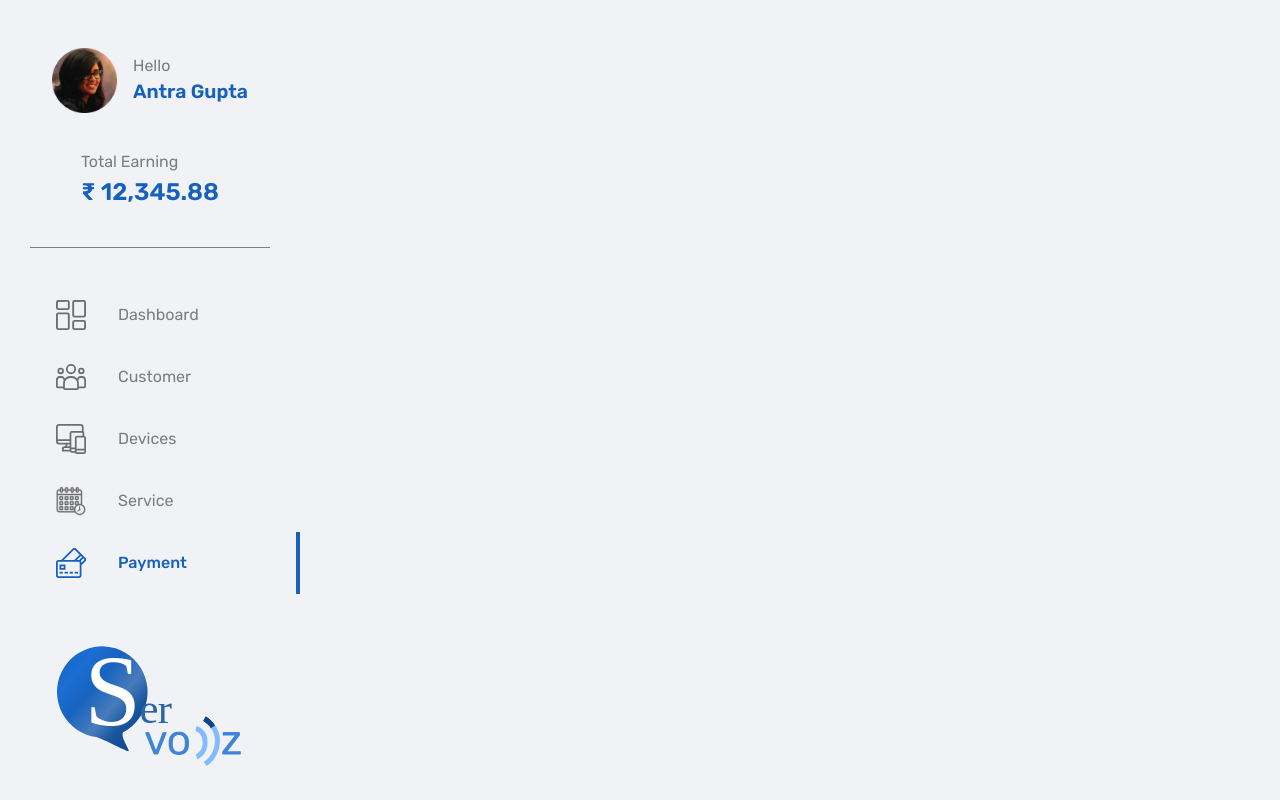
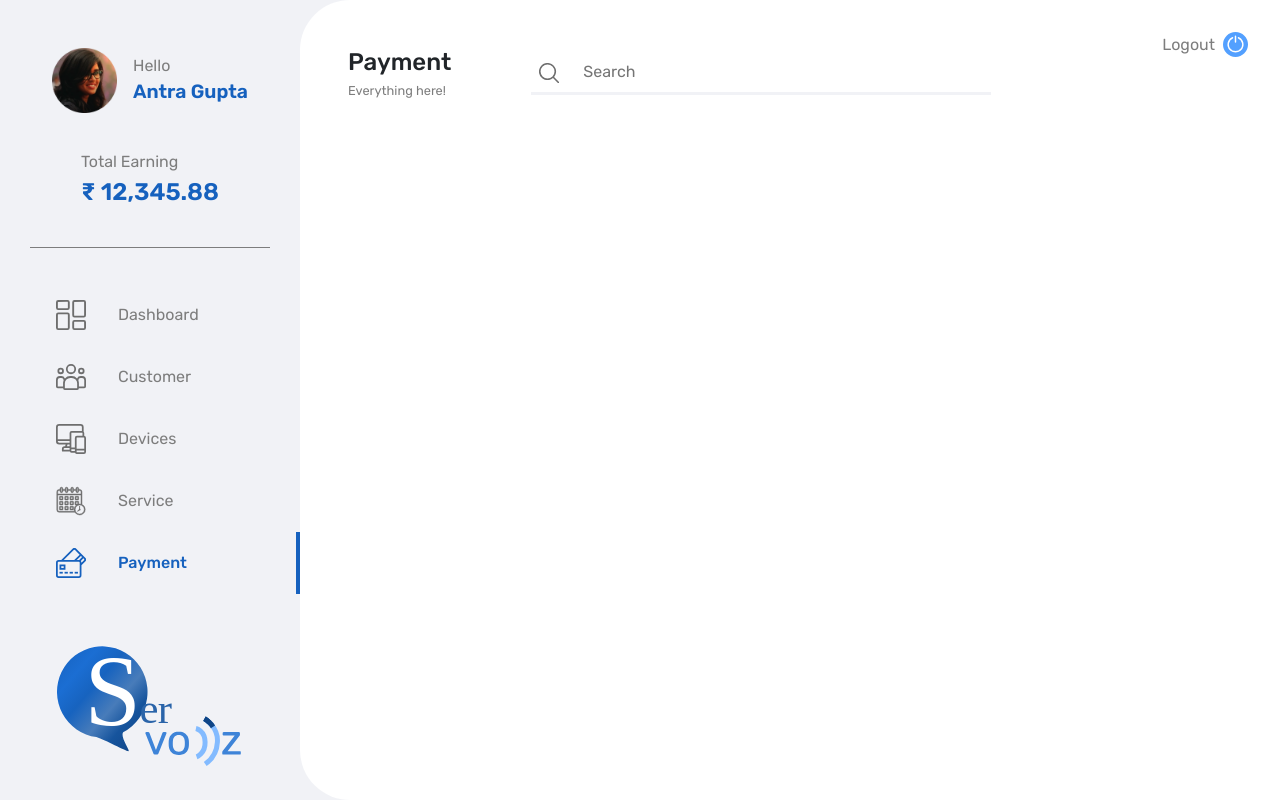
Before and after one commit to panavsethi1/servoizo, a React (Create React App) app: page /payment in a window 1280 px wide. Built offline with nearby package versions, Linux system fonts and the light colour scheme.

Commit message:
build: added common structure to the routes

```diff
--- a/src/App.css
+++ b/src/App.css
@@ -210,7 +210,7 @@ body {
           text-decoration: none;
           background-color: #097ff5; }
 
-.dashboard {
+.common {
   padding: 3rem;
   height: 100vh;
   background-color: #fff;
@@ -219,37 +219,37 @@ body {
   -moz-border-radius: 50px 0 0 50px;
   -ms-border-radius: 50px 0 0 50px;
   -o-border-radius: 50px 0 0 50px; }
-  .dashboard__logout {
+  .common__logout {
     position: absolute;
     top: 2rem;
     right: 2rem;
     display: flex;
     align-items: center;
     cursor: pointer; }
-    .dashboard__logout img {
+    .common__logout img {
       width: 25px;
       margin-left: 0.5rem; }
-    .dashboard__logout p {
+    .common__logout p {
       color: #7d7d7d; }
-  .dashboard__header {
+  .common__header {
     display: flex;
     align-items: center;
     margin-bottom: 3rem; }
-    .dashboard__header__text {
+    .common__header__text {
       margin-right: 5rem; }
-      .dashboard__header__text h2 {
+      .common__header__text h2 {
         font-size: 1.5rem;
         margin-bottom: 0.25rem; }
-      .dashboard__header__text p {
+      .common__header__text p {
         font-size: 0.8rem;
         color: #7d7d7d; }
-    .dashboard__header__search {
+    .common__header__search {
       padding: 0.5rem;
       border-bottom: 3px solid #f1f2f6; }
-      .dashboard__header__search img {
+      .common__header__search img {
         width: 20px;
         margin-right: 1.5rem; }
-      .dashboard__header__search input {
+      .common__header__search input {
         border: none;
         outline: none;
         width: 400px; }
--- a/src/components/Customer.jsx
+++ b/src/components/Customer.jsx
@@ -1,5 +1,7 @@
 import React from 'react';
 import LeftNav from './LeftNav';
+import search from '../assets/img/dashboard/search.svg';
+import logout from '../assets/img/dashboard/logout.svg';
 
 function Customer() {
 	return (
@@ -7,7 +9,26 @@ function Customer() {
 			<div className='wrapper__left'>
 				<LeftNav activeLink='customer' />
 			</div>
-			<div className='wrapper__right'></div>
+			<div className='wrapper__right'>
+				<div className='common'>
+					<div className='common__logout'>
+						<p>Logout</p>
+						<img src={logout} alt='Logout' />
+					</div>
+					<div className='common__header'>
+						<div className='common__header__text'>
+							<h2 className='heading-primary'>Customer</h2>
+							<p className='heading-primary--sub'>
+								Everything here!
+							</p>
+						</div>
+						<div className='common__header__search'>
+							<img src={search} alt='' />
+							<input type='text' placeholder='Search' />
+						</div>
+					</div>
+				</div>
+			</div>
 		</div>
 	);
 }
--- a/src/components/Dashboard.jsx
+++ b/src/components/Dashboard.jsx
@@ -10,19 +10,19 @@ function Dashboard() {
 				<LeftNav activeLink='dashboard' />
 			</div>
 			<div className='wrapper__right'>
-				<div className='dashboard'>
-					<div className='dashboard__logout'>
+				<div className='common'>
+					<div className='common__logout'>
 						<p>Logout</p>
 						<img src={logout} alt='Logout' />
 					</div>
-					<div className='dashboard__header'>
-						<div className='dashboard__header__text'>
+					<div className='common__header'>
+						<div className='common__header__text'>
 							<h2 className='heading-primary'>Dashboard</h2>
 							<p className='heading-primary--sub'>
 								Everything here!
 							</p>
 						</div>
-						<div className='dashboard__header__search'>
+						<div className='common__header__search'>
 							<img src={search} alt='' />
 							<input type='text' placeholder='Search' />
 						</div>
--- a/src/components/Devices.jsx
+++ b/src/components/Devices.jsx
@@ -1,5 +1,7 @@
 import React from 'react';
 import LeftNav from './LeftNav';
+import search from '../assets/img/dashboard/search.svg';
+import logout from '../assets/img/dashboard/logout.svg';
 
 function Devices() {
 	return (
@@ -7,7 +9,26 @@ function Devices() {
 			<div className='wrapper__left'>
 				<LeftNav activeLink='devices' />
 			</div>
-			<div className='wrapper__right'></div>
+			<div className='wrapper__right'>
+				<div className='common'>
+					<div className='common__logout'>
+						<p>Logout</p>
+						<img src={logout} alt='Logout' />
+					</div>
+					<div className='common__header'>
+						<div className='common__header__text'>
+							<h2 className='heading-primary'>Devices</h2>
+							<p className='heading-primary--sub'>
+								Everything here!
+							</p>
+						</div>
+						<div className='common__header__search'>
+							<img src={search} alt='' />
+							<input type='text' placeholder='Search' />
+						</div>
+					</div>
+				</div>
+			</div>
 		</div>
 	);
 }
--- a/src/components/Payment.jsx
+++ b/src/components/Payment.jsx
@@ -1,5 +1,7 @@
 import React from 'react';
 import LeftNav from './LeftNav';
+import search from '../assets/img/dashboard/search.svg';
+import logout from '../assets/img/dashboard/logout.svg';
 
 function Payment() {
 	return (
@@ -7,7 +9,26 @@ function Payment() {
 			<div className='wrapper__left'>
 				<LeftNav activeLink='payment' />
 			</div>
-			<div className='wrapper__right'></div>
+			<div className='wrapper__right'>
+				<div className='common'>
+					<div className='common__logout'>
+						<p>Logout</p>
+						<img src={logout} alt='Logout' />
+					</div>
+					<div className='common__header'>
+						<div className='common__header__text'>
+							<h2 className='heading-primary'>Payment</h2>
+							<p className='heading-primary--sub'>
+								Everything here!
+							</p>
+						</div>
+						<div className='common__header__search'>
+							<img src={search} alt='' />
+							<input type='text' placeholder='Search' />
+						</div>
+					</div>
+				</div>
+			</div>
 		</div>
 	);
 }
--- a/src/components/Service.jsx
+++ b/src/components/Service.jsx
@@ -1,5 +1,7 @@
 import React from 'react';
 import LeftNav from './LeftNav';
+import search from '../assets/img/dashboard/search.svg';
+import logout from '../assets/img/dashboard/logout.svg';
 
 function Service() {
 	return (
@@ -7,7 +9,26 @@ function Service() {
 			<div className='wrapper__left'>
 				<LeftNav activeLink='service' />
 			</div>
-			<div className='wrapper__right'></div>
+			<div className='wrapper__right'>
+				<div className='common'>
+					<div className='common__logout'>
+						<p>Logout</p>
+						<img src={logout} alt='Logout' />
+					</div>
+					<div className='common__header'>
+						<div className='common__header__text'>
+							<h2 className='heading-primary'>Service</h2>
+							<p className='heading-primary--sub'>
+								Everything here!
+							</p>
+						</div>
+						<div className='common__header__search'>
+							<img src={search} alt='' />
+							<input type='text' placeholder='Search' />
+						</div>
+					</div>
+				</div>
+			</div>
 		</div>
 	);
 }
--- a/src/sass/main.scss
+++ b/src/sass/main.scss
@@ -12,4 +12,4 @@
 @import 'layout/wrapper';
 
 @import 'pages/login';
-@import 'pages/dashboard';
+@import 'pages/common';
--- a/src/sass/pages/_dashboard.scss
+++ b/src/sass/pages/_common.scss
@@ -1,4 +1,4 @@
-.dashboard {
+.common {
 	padding: 3rem;
 	height: 100vh;
 	background-color: $color-white;
```
